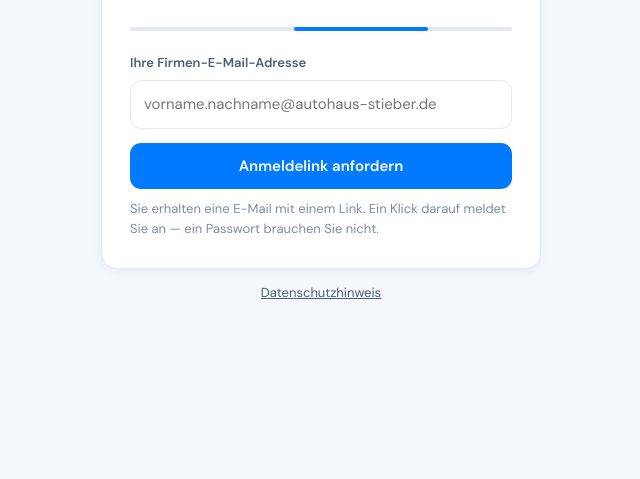
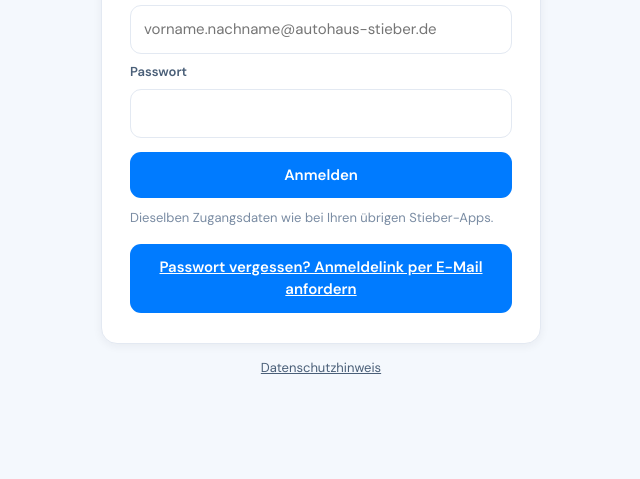
Before and after one commit to Stioli/stieber-prozesslandkarte, a plain HTML site: page index.html in a window 1280 px wide. Shown: the part 321-800 px from the top of the page, without its empty margins (319-959 px from the left). Drawn offline with Linux system fonts and the light colour scheme; a script that the page names is missing.

Commit message:
Anmeldung mit E-Mail und Passwort wie in den uebrigen Apps

```diff
--- a/index.html
+++ b/index.html
@@ -22,11 +22,14 @@
     <div id="tor-laden" class="balken"><i></i></div>
 
     <form id="anmeldung" class="anmeldung" hidden>
-      <label for="mail">Ihre Firmen-E-Mail-Adresse</label>
-      <input id="mail" type="email" autocomplete="email" required
+      <label for="mail">Firmen-E-Mail-Adresse</label>
+      <input id="mail" type="email" autocomplete="username" required
              placeholder="vorname.nachname@autohaus-stieber.de" spellcheck="false">
-      <button type="submit" id="knopf-anmelden">Anmeldelink anfordern</button>
-      <p class="hinweis">Sie erhalten eine E-Mail mit einem Link. Ein Klick darauf meldet Sie an — ein Passwort brauchen Sie nicht.</p>
+      <label for="pw">Passwort</label>
+      <input id="pw" type="password" autocomplete="current-password" required>
+      <button type="submit" id="knopf-anmelden">Anmelden</button>
+      <p class="hinweis">Dieselben Zugangsdaten wie bei Ihren übrigen Stieber-Apps.</p>
+      <p class="hinweis"><button type="button" class="alslink" data-akt="linkstatt">Passwort vergessen? Anmeldelink per E-Mail anfordern</button></p>
     </form>
 
     <div id="tor-meldung" class="tor-meldung" hidden></div>
```
